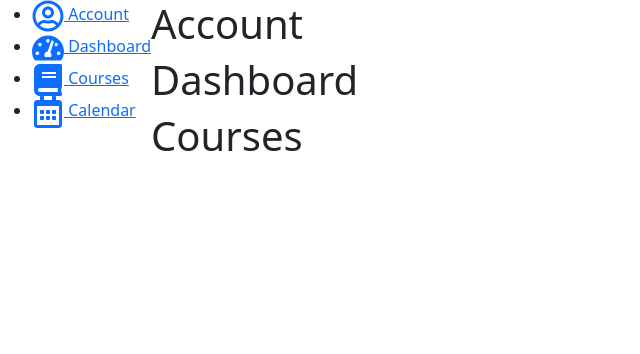
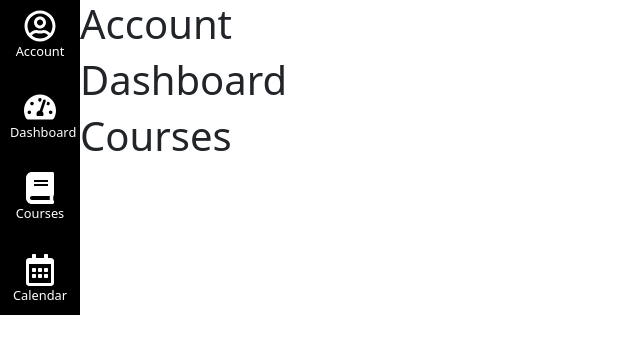
Before and after one commit to gracelemelin/kanbas-react-web-app, a React (Create React App) app: page /#/kanbas in a window 1280 px wide. Shown: the top 354 px of the page, without its empty margins (0-640 px from the left). Built offline with nearby package versions, Linux system fonts and the light colour scheme.

Commit message:
began working on nav and dashboard

```diff
--- /dev/null
+++ b/src/Kanbas/Database/courses.json
@@ -0,0 +1,6 @@
+[ { "_id": "RS101", "name": "Rocket Propulsion", "number": "RS4550", "startDate": "2023-01-10",
+    "endDate": "2023-05-15", "image": "rocket-propulsion.png"  },
+  { "_id": "RS102", "name": "Aerodynamics", "number": "RS4560", "startDate": "2023-01-10",
+    "endDate": "2023-05-15", "image": "aerodynamics.png"  },
+  { "_id": "RS103", "name": "Spacecraft Design", "number": "RS4570", "startDate": "2023-01-10",
+    "endDate": "2023-05-15", "image": "spaceship-design.png"  } ]
--- /dev/null
+++ b/src/Kanbas/Database/index.tsx
@@ -0,0 +1,2 @@
+import courses from "./courses.json";
+export {  courses  };
--- /dev/null
+++ b/src/Kanbas/Navigation/index.css
@@ -0,0 +1,45 @@
+.wd-kanbas-navigation {
+    background-color: black;
+    list-style: none;
+    padding: 0px;
+    margin: 0px;
+    width: 80px;
+}
+
+.wd-kanbas-navigation li {
+    padding: 10px;
+    margin-bottom: 10px;
+    font-size: 0.8em;
+    text-align: center;
+}
+
+.wd-kanbas-navigation > li.wd-active {
+    background-color: white;
+}
+
+.wd-kanbas-navigation > li.wd-active a {
+    color: red;
+}
+
+.wd-kanbas-navigation > li.wd-active a i {
+    color: white;
+    text-shadow: 0px 0px 5px red, 0px 0px 5px red;
+}
+
+.wd-kanbas-navigation a {
+    color: white;
+    text-decoration: none;
+}
+
+.wd-kanbas-navigation a i {
+    color: red;
+    font-size: 2em;
+    margin-bottom: 5px;
+}
+
+.icon {
+    background: 'NUIcon.png';
+    height: 70px;
+    width: 70px;
+    display: block;
+}
--- a/src/Kanbas/Navigation/index.tsx
+++ b/src/Kanbas/Navigation/index.tsx
@@ -1,5 +1,5 @@
 import {Link, useLocation} from "react-router-dom";
-// import "./index.css";
+import "./index.css";
 import {FaTachometerAlt, FaRegUserCircle, FaBook, FaRegCalendarAlt} from "react-icons/fa";
 
 function KanbasNavigation() {
```
Also changed, not shown: src/Kanbas/Dashboard/index.tsx (added, +32 -0 lines).
